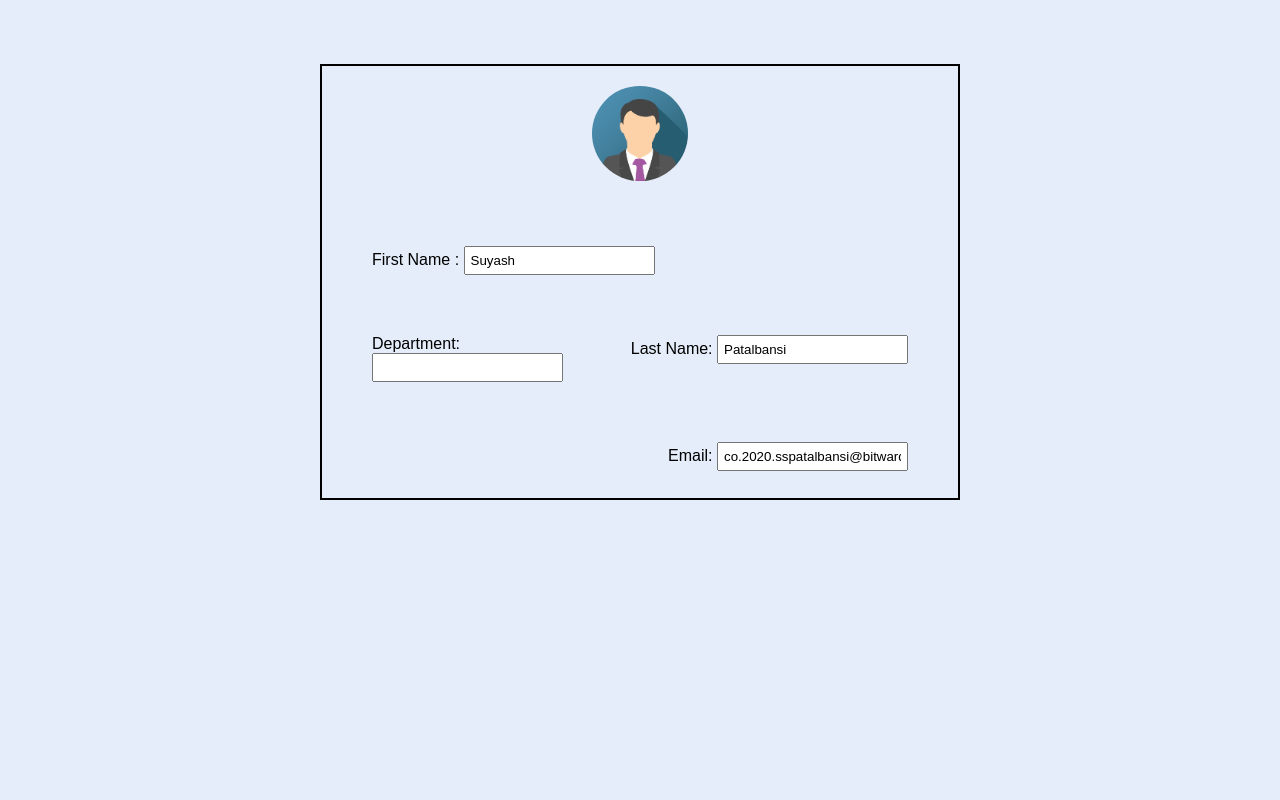
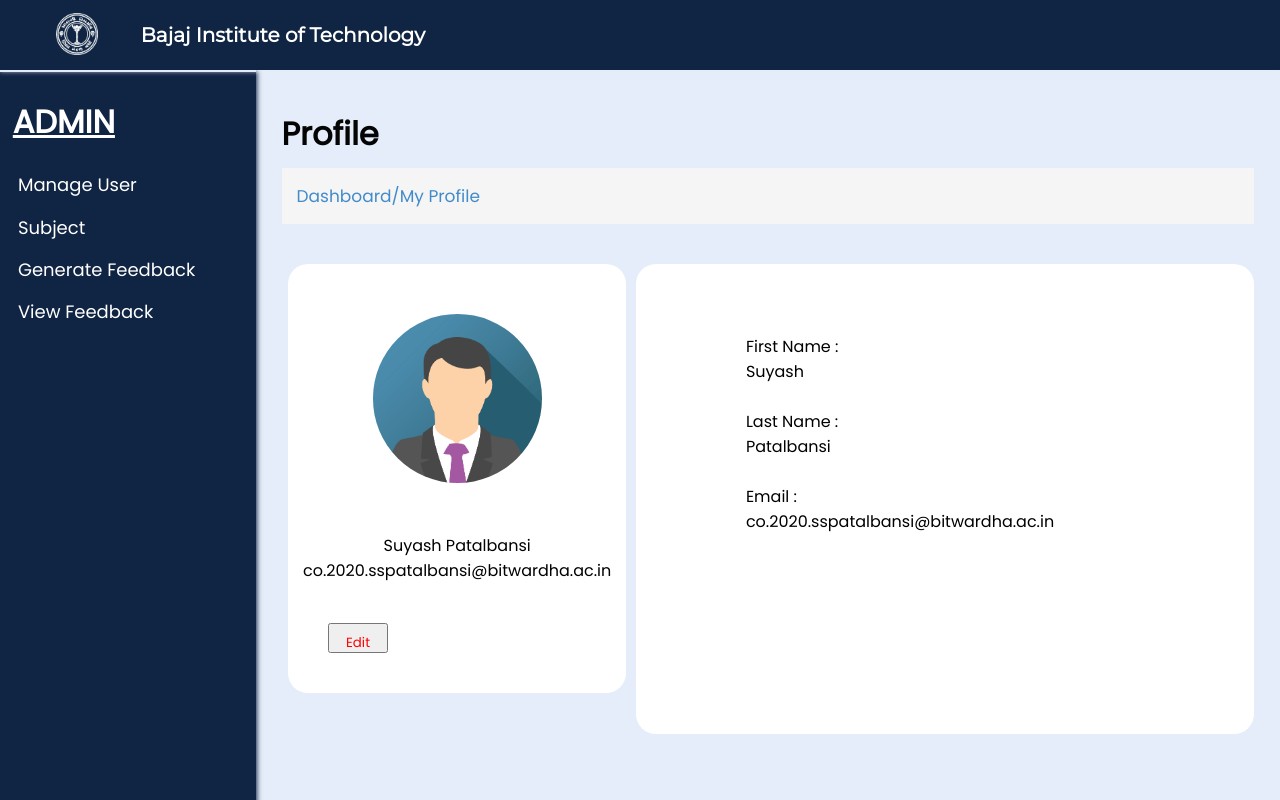
Before and after one commit to Suyash03022003/Feedback-System, a PHP site: the page made by profile.php in a window 1280 px wide. Run offline with PHP 8.4, Linux system fonts and the light colour scheme; data comes from the database, SQL or seed files in the repository.

Commit message:
profile page

```diff
--- a/css/profile.css
+++ b/css/profile.css
@@ -1,33 +1,52 @@
 form {
-    border: 2px solid black;
-    margin: 5% 25% 5% 25%;
+    margin: 0% 2% 5% 22.5%;
     background-color: #E4EDF9;
+}
+
+.linfo{
+    float: left;
+    border-radius: 20px;
+    background: white;
+    width: 35%;
+    /* padding: 2% 10% 2% 10%; */
+}
+.rinfo{
+    float: right;
+    margin-left: 5px;
+    border-radius: 20px;
+    background: white;
+    top: 0;
+    width: 64%;
+    padding: 40px 80px 170px 80px;
 
 }
 
 .pro_img {
-    height: 15%;
-    width: 15%;
-    top: 0;
+    height: 50%;
+    width: 50%;
+    padding-top:50px;
+    padding-bottom: 50px;
     display: block;
     margin-left: auto;
     margin-right: auto;
+    border-radius: 50% ;
 }
 
 .text {
-    padding: 5px 50px 20px 50px;
+    padding: 30px;
 }
 
-input {
-    margin-bottom: 60px;
-    padding: 5px;
+.pa{
+    text-align: center;
 }
-
-img {
-    border-radius: 50% ;
-   margin-bottom: 60px;
-   margin-top: 20px;
+#p1{
+    padding-bottom: 40px;
 }
-.rlabel{
-    float: right;
+.btn{
+    color:red;
+    height: 30px;
+    width:60px;
+    padding: 8px;
+    margin-left:40px;
+    margin-bottom:40px;
 }
--- a/profile.php
+++ b/profile.php
@@ -16,32 +16,63 @@ include('connect.php');
 <html lang="en">
 
 <head>
-    <meta charset="UTF-8">
-    <link rel="stylesheet" href="css/profile.css?v=<?php echo time(); ?>">
-    <link rel="stylesheet" href="css/common.css?v=<?php echo time(); ?>">
-    <meta http-equiv="X-UA-Compatible" content="IE=edge">
-    <meta name="viewport" content="width=device-width, initial-scale=1.0">
-    <title>profile</title>
+  <meta charset="UTF-8">
+  <meta http-equiv="X-UA-Compatible" content="IE=edge">
+  <meta name="viewport" content="width=device-width, initial-scale=1.0">
+  <link rel="stylesheet" href="css/profile.css?v=<?php echo time(); ?>">
+  <link rel="stylesheet" href="css/common.css?v=<?php echo time(); ?>">
+  <link rel="preconnect" href="https://fonts.googleapis.com">
+  <link rel="preconnect" href="https://fonts.gstatic.com" crossorigin>
+    <link href="https://fonts.googleapis.com/css2?family=Montserrat&display=swap" rel="stylesheet">
+    <link href="https://fonts.googleapis.com/css2?family=Poppins&display=swap" rel="stylesheet">
+  <title>Profile</title>
 </head>
 
 <body>
+  <div class="nav">
+    <div class="img">
+      <img id="img" src="images/bitlogo_transparent.png" alt="BIT Logo">
+    </div>
+    <h2 id="heading">Bajaj Institute of Technology</h2>
+  </div>
+  <div class="spaces"></div>
+  <div class="main">
+    <div class="left">
+      <h1>ADMIN</h1>
+      <ul>
+        <li><a href="ManageUser.php">Manage User</a></li>
+        <li><a href="Subject.php">Subject</a></li>
+        <li><a href="GFeedback.php">Generate Feedback</a></li>
+        <li><a href="VFeedback.php">View Feedback</a></li>
+      </ul>
+    </div>
+    <div class="right">
+      <h1>Profile</h1>
+      <p>Dashboard/<span>My Profile</span></p>
+    </div>
+
     <form action="">
-        <div>
+      <div class="common">
+        <div class="linfo">
             <img src="images/img_avatar.png" alt="user" class="pro_img">
-
-            <div class="profile">
+           <div>
+             <p class="pa"><?php echo $f_name?>  <?php echo $l_name?></p>
+             <p class="pa" id="p1"><?php echo $e_mail?></p>
+             <button class="btn">Edit</button>
+          </div>
+        </div>
+              <div class="rinfo">
                 <div class="text">
-                    <label class="llabel" >First Name : <input type="text" value="<?php echo $f_name?>"> </label>
-                    </label>
-                    <label class="rlabel">Last Name: <input type="text" value="<?php echo $l_name?>"> </label><br>
-                    <label class="llabel">Department: <input type="text"> </label>
-                    <label class="rlabel">Email: <input type="text" value="<?php echo $e_mail?>"> </label><br>
+                    <label class="llabel" >First Name : <br> <p><?php echo $f_name?> </p> </label><br>
+                    <label class="rlabel">Last Name : <br><p><?php echo $l_name?> </p> </label><br>
+                    <!-- <label class="llabel">Department: <input type="text"> </label> -->
+                    <label class="rlabel">Email : <br> <?php echo $e_mail?> </label><br>
                 </div>
             </div>
-        </div>
-        <p></p><br>
-        <p></p><br>
+      </div>
     </form>
+  </div>
+
 </body>
 
 </html>
```
